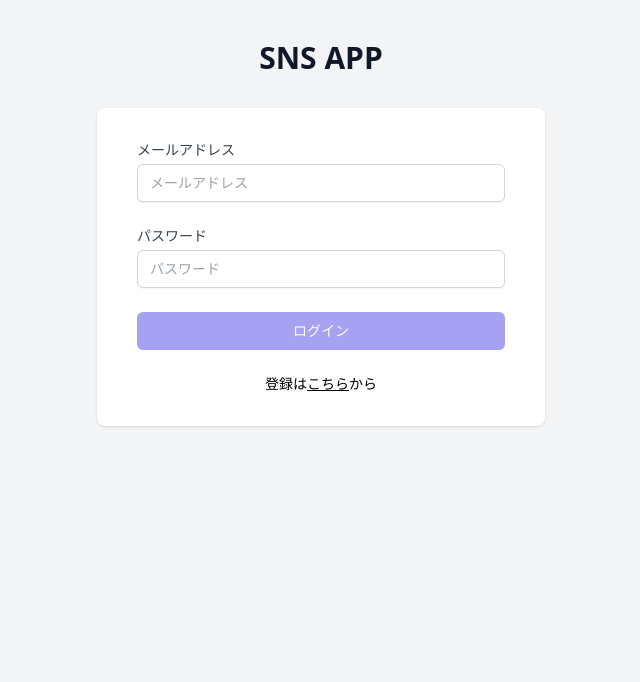
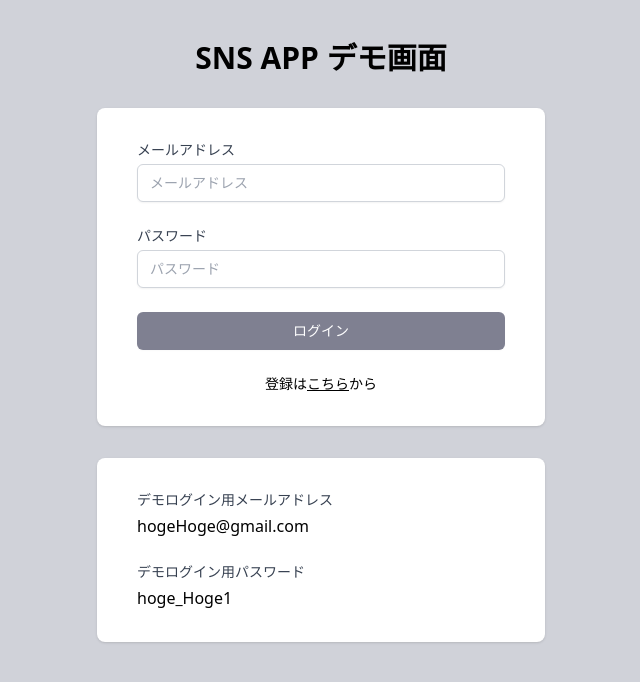
Before and after one commit to 58yang/sns-app, a React (Create React App) app: page /signin in a window 1280 px wide. Shown: the top 682 px of the page, without its empty margins (319-959 px from the left). Built offline with nearby package versions, Linux system fonts and the light colour scheme; no server answers.

Commit message:
CSS Change

```diff
--- a/src/pages/Home.js
+++ b/src/pages/Home.js
@@ -60,11 +60,14 @@ function Home() {
   if (currentUser == null) return <Navigate replace to="/signin" />;
 
   return (
-    <div className="min-h-screen bg-gray-100">
-      <header className="bg-[#34D399] p-4">
+    <div className="min-h-screen bg-[#D0D2D9]">
+      <header className="bg-[#010326] p-4">
         <div className="container mx-auto flex items-center justify-between">
           <h1 className="text-3xl font-bold text-white">SNS APP</h1>
-          <button className="text-white hover:text-red-600" onClick={signout}>
+          <button
+            className="bg-[#010326] text-white px-4 py-2 rounded-md  hover:bg-indigo-700 focus:outline-none focus:ring-2 focus:ring-black focus:ring-opacity-50"
+            onClick={signout}
+          >
             ログアウト
           </button>
         </div>
@@ -75,12 +78,12 @@ function Home() {
             <div className="bg-white p-4 rounded-lg shadow-md">
               <textarea
                 className="w-full p-2 mb-4 border-2 border-gray-200 rounded-md"
-                placeholder="What's on your mind?"
+                placeholder="何かこちらに記載して見てください。投稿者とログインユーザーが同じ場合は、投稿を削除できます。"
                 onChange={(e) => setContent(e.target.value)}
                 value={content}
               />
               <button
-                className="bg-[#34D399] text-white px-4 py-2 rounded-md hover:bg-green-600 focus:outline-none focus:ring-2 focus:ring-green-600 focus:ring-opacity-50 disabled:opacity-50 disabled:cursor-not-allowed"
+                className="bg-[#010326] text-white px-4 py-2 rounded-md  hover:bg-indigo-700 focus:outline-none focus:ring-2 focus:ring-black focus:ring-opacity-50 disabled:opacity-50 disabled:cursor-not-allowed"
                 onClick={createPost}
                 disabled={content === ""}
               >
--- a/src/pages/Signin.js
+++ b/src/pages/Signin.js
@@ -18,9 +18,9 @@ function Signin() {
   if (currentUser != null) return <Navigate replace to="/" />;
 
   return (
-    <div className="min-h-screen bg-gray-100 py-10 px-4 sm:px-6 lg:px-8">
+    <div className="min-h-screen bg-[#D0D2D9] py-10 px-4 sm:px-6 lg:px-8">
       <div className="flex flex-col items-center">
-        <h2 className="text-3xl font-extrabold text-gray-900">SNS APP</h2>
+        <h2 className="text-3xl font-extrabold text-black">SNS APP デモ画面</h2>
         <div className="mt-8 w-full max-w-md">
           <div className="bg-white py-8 px-4 shadow sm:rounded-lg sm:px-10">
             <div className="space-y-6">
@@ -65,7 +65,7 @@ function Signin() {
               <div>
                 <button
                   onClick={signin}
-                  className="w-full flex justify-center py-2 px-4 border border-transparent rounded-md shadow-sm text-sm font-medium text-white bg-indigo-600 hover:bg-indigo-700 focus:outline-none focus:ring-2 focus:ring-offset-2 focus:ring-indigo-500 disabled:opacity-50 disabled:cursor-not-allowed"
+                  className="w-full flex justify-center py-2 px-4 border border-transparent rounded-md shadow-sm text-sm font-medium text-white bg-[#010326] hover:bg-indigo-700 focus:outline-none focus:ring-2 focus:ring-offset-2 focus:ring-indigo-500 disabled:opacity-50 disabled:cursor-not-allowed"
                   disabled={email === "" || password === ""}
                 >
                   ログイン
@@ -81,6 +81,24 @@ function Signin() {
             </div>
           </div>
         </div>
+        <div className="mt-8 w-full max-w-md">
+          <div className="bg-white py-8 px-4 shadow sm:rounded-lg sm:px-10">
+            <div className="space-y-6">
+              <div>
+                <label className="block text-sm font-medium text-gray-700">
+                  デモログイン用メールアドレス
+                </label>
+                <div className="mt-1">hogeHoge@gmail.com</div>
+              </div>
+              <div>
+                <label className="block text-sm font-medium text-gray-700">
+                  デモログイン用パスワード
+                </label>
+                <div className="mt-1">hoge_Hoge1</div>
+              </div>
+            </div>
+          </div>
+        </div>
       </div>
     </div>
   );
--- a/src/pages/Signup.js
+++ b/src/pages/Signup.js
@@ -19,9 +19,11 @@ function Signup() {
   if (currentUser != null) return <Navigate replace to="/" />;
 
   return (
-    <div className="min-h-screen bg-gray-100 py-10 px-4 sm:px-6 lg:px-8">
+    <div className="min-h-screen bg-[#D0D2D9] py-10 px-4 sm:px-6 lg:px-8">
       <div className="flex flex-col items-center">
-        <h2 className="text-3xl font-extrabold text-gray-900">SNS APP</h2>
+        <h2 className="text-3xl font-extrabold text-gray-900">
+          SNS APP デモ画面
+        </h2>
         <div className="mt-8 w-full max-w-md">
           <div className="bg-white py-8 px-4 shadow sm:rounded-lg sm:px-10">
             <div className="space-y-6">
@@ -85,7 +87,7 @@ function Signup() {
               <div>
                 <button
                   onClick={signup}
-                  className="w-full flex justify-center py-2 px-4 border border-transparent rounded-md shadow-sm text-sm font-medium text-white bg-indigo-600 hover:bg-indigo-700 focus:outline-none focus:ring-2 focus:ring-offset-2 focus:ring-indigo-500 disabled:opacity-50 disabled:cursor-not-allowed"
+                  className="w-full flex justify-center py-2 px-4 border border-transparent rounded-md shadow-sm text-sm font-medium text-white bg-[#010326] hover:bg-indigo-700 focus:outline-none focus:ring-2 focus:ring-offset-2 focus:ring-indigo-500 disabled:opacity-50 disabled:cursor-not-allowed"
                   disabled={name === "" || email === "" || password === ""}
                 >
                   登録
```
